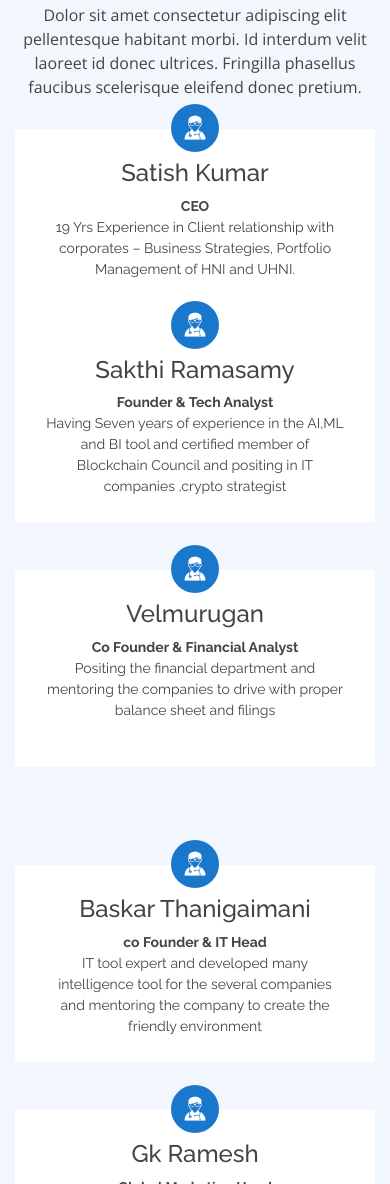
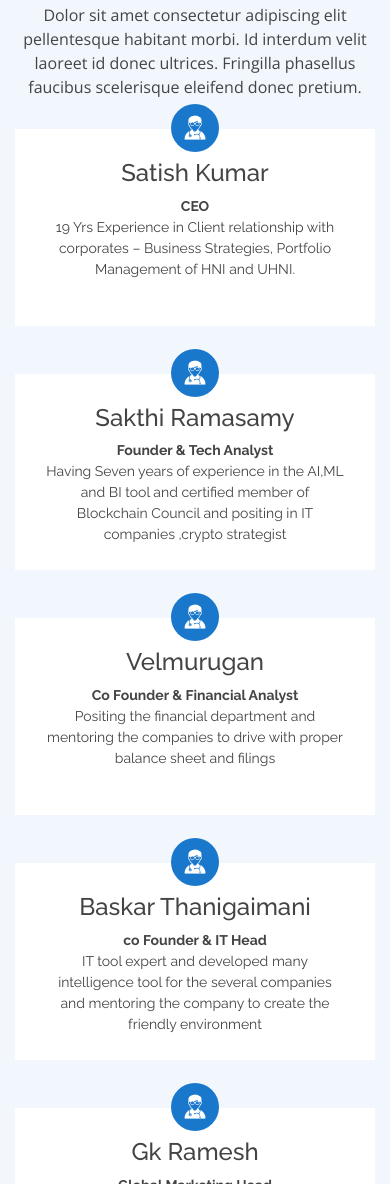
Before and after one commit to greenboun7/GreenBound_Site, a plain HTML site: page index.html in a window 390 px wide. Shown: the part 10816-12000 px from the top of the page. Drawn offline with nearby package versions, Linux system fonts and the light colour scheme.

Commit message:
alignment Mgt team section

```diff
--- a/index.html
+++ b/index.html
@@ -415,7 +415,7 @@
 
         <div class="row">
 
-          <div class="col-lg-4 col-md-6">
+          <div class="col-lg-4 col-md-6 mb-5">
             <div class="count-box">
               <i class="icofont-doctor-alt"></i>
               <h4>Satish Kumar</h4>
@@ -428,7 +428,7 @@
             </div>
           </div>
 
-          <div class="col-lg-4 col-md-6">
+          <div class="col-lg-4 col-md-6 mb-5">
             <div class="count-box">
               <i class="icofont-doctor-alt"></i>
               <h4>Sakthi Ramasamy</h4>
@@ -440,7 +440,7 @@
             </div>
           </div>
 
-          <div class="col-lg-4 col-md-6 mt-5 mt-md-0">
+          <div class="col-lg-4 col-md-6 mb-5">
             <div class="count-box">
               <i class="icofont-doctor-alt"></i>
               <h4>Velmurugan</h4>
@@ -452,12 +452,7 @@
               </p>
             </div>
           </div>
-
-
-        </div>
-
-        <div class="row mgtTeam_align">
-          <div class="col-lg-4 col-md-6 mt-5 mt-lg-0">
+          <div class="col-lg-4 col-md-6 mb-5">
             <div class="count-box">
               <i class="icofont-doctor-alt"></i>
               <h4>Baskar Thanigaimani</h4>
@@ -468,7 +463,8 @@
               </p>
             </div>
           </div>
-          <div class="col-lg-4 col-md-6 mt-5 mt-lg-0">
+
+          <div class="col-lg-4 col-md-6 mb-5">
             <div class="count-box">
               <i class="icofont-doctor-alt"></i>
               <h4>Gk Ramesh</h4>
@@ -480,8 +476,9 @@
             </div>
           </div>
 
+        </div>
 
-        </div>
+
 
       </div>
     </section><!-- End Counts Section -->
```
